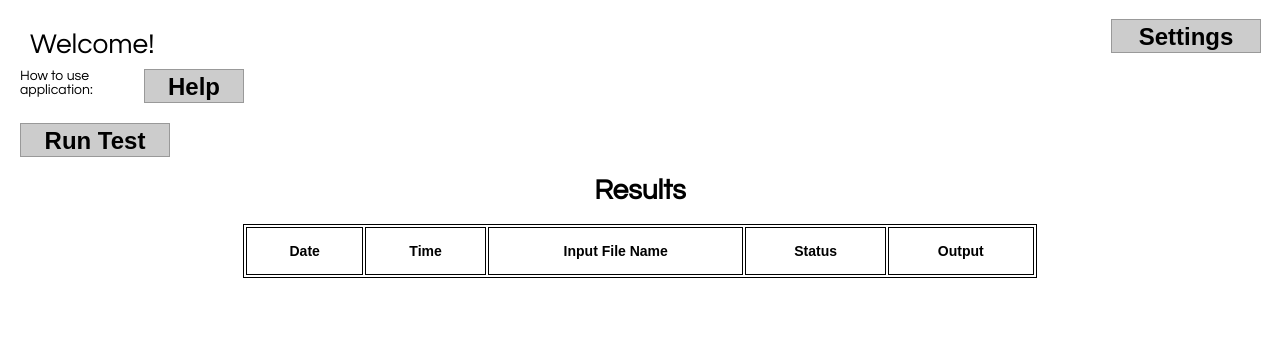
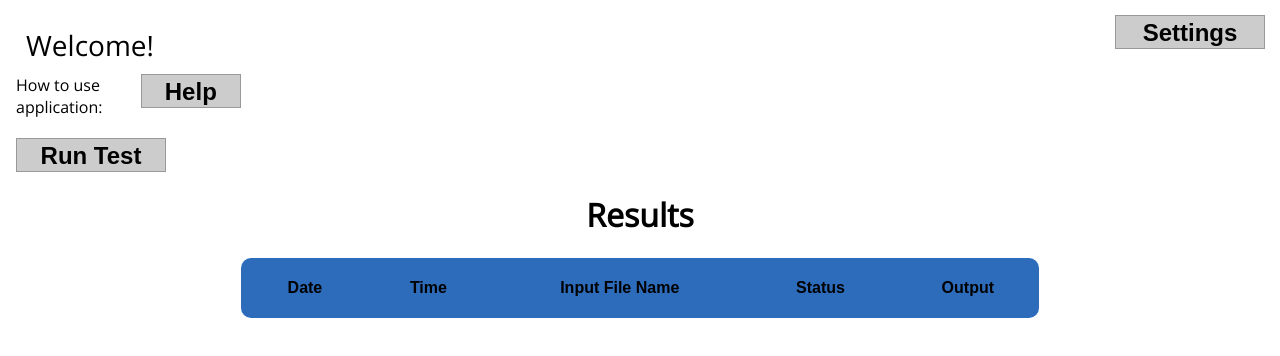
Before and after one commit to GTJuniorDesign0100-2020/anti-malarial-MCMC-bayesian-algorithm, a React app: page / in a window 1280 px wide. Built offline with nearby package versions, Linux system fonts and the light colour scheme.

Commit message:
Updated main table styles

```diff
--- a/src/index.css
+++ b/src/index.css
@@ -1,10 +1,22 @@
+@import url('https://fonts.googleapis.com/css2?family=Open+Sans&display=swap');
+
 body {
-  font: 14px "Century Gothic", Futura, sans-serif;
-  margin: 20px;
+  font-family: "Open Sans", sans-serif;
+  font-size: 1em;
+  margin: 1em;
 }
 
-ol, ul {
-  padding-left: 30px;
+button {
+  border: none;
+  padding: 1em;
+  margin: 0;
+  text-decoration: none;
+  background: none;
+  color: black;
+  font-size: 1em;
+  cursor: pointer;
+  text-align: center;
+  transition: background 250ms ease-in-out;
 }
 
 .main-screen {
@@ -35,6 +47,9 @@ ol, ul {
   line-height: 34px;
   height: 34px;
   padding: 0;
+}
+.main-button:focus {
+  outline: none
 }
 
 .help {
@@ -112,9 +127,53 @@ ol, ul {
   margin-left: 20px;
 }
 
-table, td, th {
-  border: 1px solid black;
+table {
+  border-spacing: 1;
+  border-collapse: collapse;
+  background: white;
+  border-radius: 10px;
+  overflow: hidden;
+  width: 100%;
+  margin: 0 auto;
+  position: relative;
 }
+table * {
+  position: relative;
+}
+table td, table th {
+  padding-left: 8px;
+}
+table thead tr {
+  height: 60px;
+  background: #2c6cbb;
+}
+table tbody tr {
+  height: 50px;
+}
+table tbody tr:last-child {
+  border: 0;
+}
+table td, table th {
+  text-align: left;
+}
+
+tbody tr:nth-child(even) {
+  background-color: #efefef;
+}
+
+tbody tr {
+  font-size: 1em;
+  color: #888;
+  line-height: 1.2;
+  font-weight: unset;
+}
+
+tbody tr:hover {
+  color: #555;
+  background-color: #c8e3fa;
+  cursor: pointer;
+}
+
 /* Clear button styles in table */
 th > button {
   display: inline-block;
@@ -128,8 +187,10 @@ th > button {
   cursor: pointer;
   text-align: center;
   transition: background 250ms ease-in-out;
-  -webkit-appearance: none;
-  -moz-appearance: none;
+  border-radius: 8px;
+}
+th > button:hover {
+  background: #3b79c5;
 }
 th > button:focus {
   outline: none;
```
